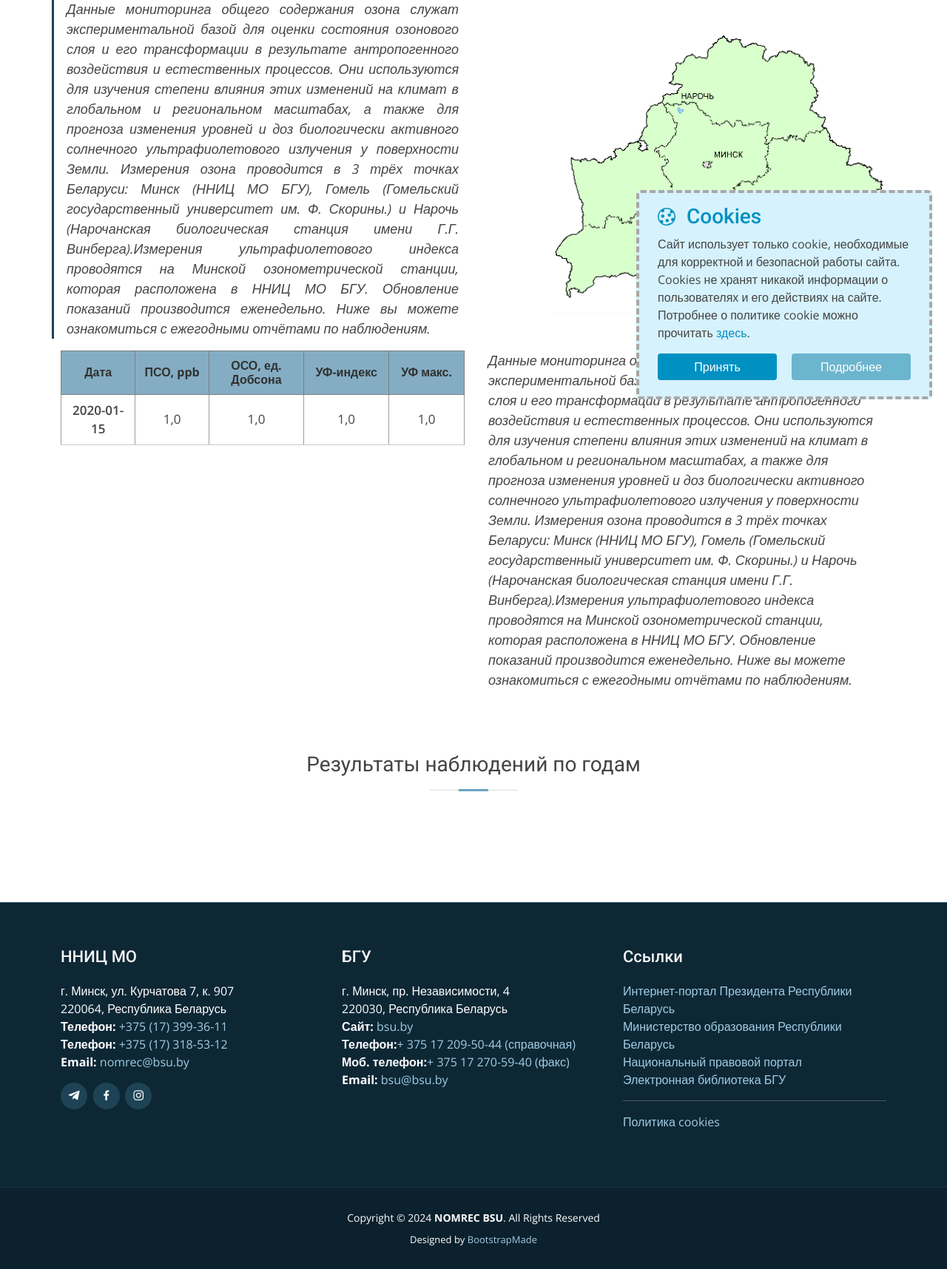
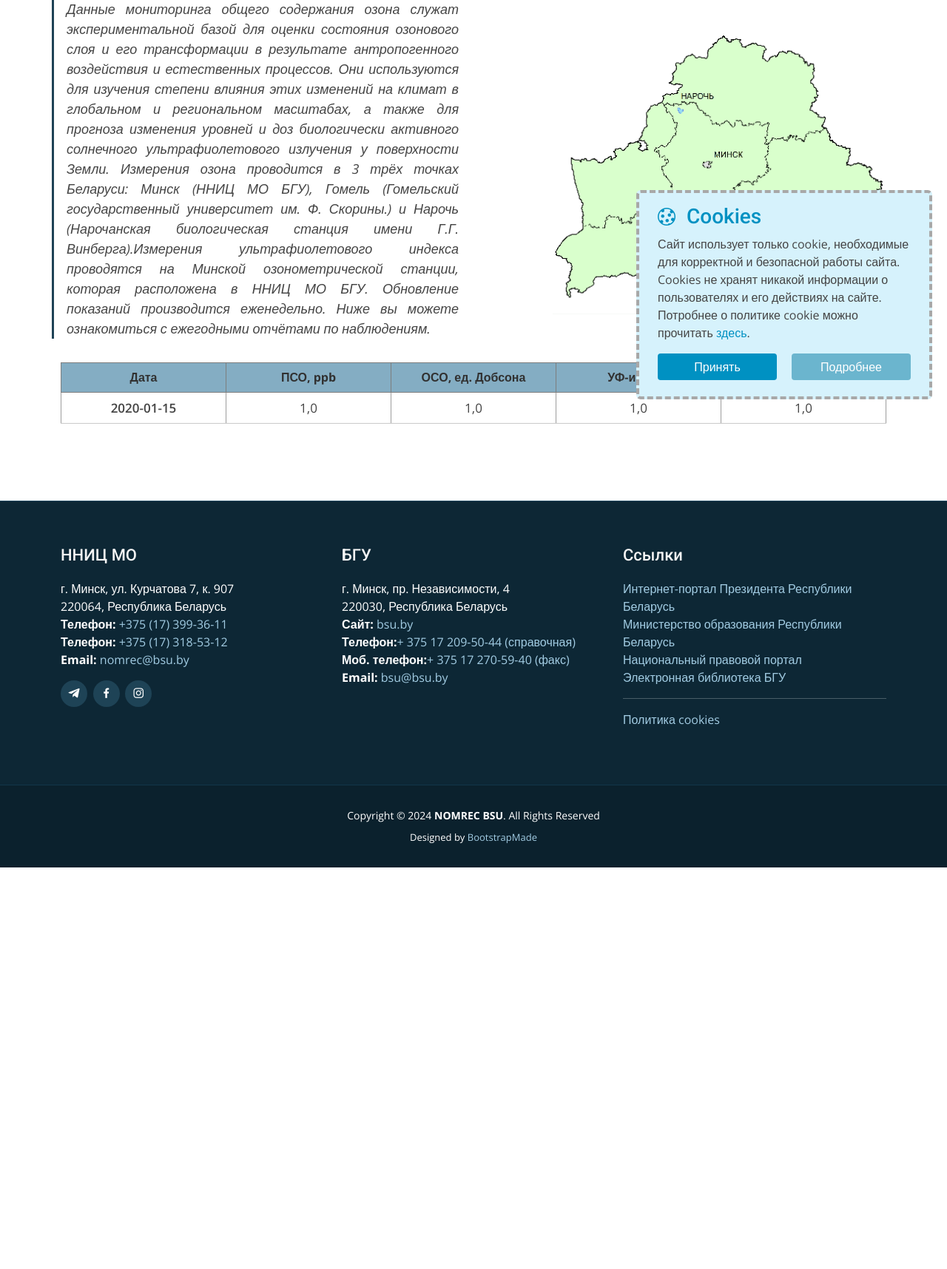
Before and after one commit to silkov78/ozone-bsu, a Django app: page /observations/info/ in a window 1280 px wide. Shown: the part 245-1961 px from the top of the page at 74% size. After the commit the page ends 1418 px from the top, so only its background shows below. Run offline with Django 4.2, Linux system fonts and the light colour scheme; tables that the repository leaves empty hold one stand-in row (values such as "Sample post"); parts of the project's set-up code (start-up, migrations or seed data) failed here and were passed over; some libraries are stand-ins or nearby versions.

Commit message:
annual-reports: as a string;

```diff
--- a/ozone_v4/templates/articles.html
+++ b/ozone_v4/templates/articles.html
@@ -11,7 +11,7 @@
                     <h2>{% trans 'Публикации' %}</h2>
                 </div>
 
-                <blockquote class="annual-blockquote col-lg-12 col-sm-12 mb-5">
+                <blockquote class="annual-blockquote col-lg-12 col-sm-12 mb-5" data-aos="fade-up" data-aos-easing="ease-in-out" data-aos-duration="650">
                     <p class="annual-text">
                         {% trans 'Мониторинг озонового слоя представляет собой систему наблюдений за состоянием озонового слоя, а также оценку и прогнозирование его изменений в целях своевременного выявления негативных воздействий природных и антропогенных факторов. Ежегодные отчеты по мониторингу озонового слоя:' %}
 
--- a/ozone_v4/templates/observations-info.html
+++ b/ozone_v4/templates/observations-info.html
@@ -9,7 +9,7 @@
             <div class="section-title">
                 <h2>{% trans 'Наблюдения' %}</h2>
             </div>
-            <div class="annual-info row d-flex justify-content-between align-items-center">
+            <div class="annual-info row d-flex justify-content-between align-items-center mb-3" data-aos="fade-up" data-aos-easing="ease-in-out" data-aos-duration="650">
 				<blockquote class="annual-blockquote col-lg-6 col-sm-12">
 					<p class="annual-text">
 						{% trans 'Данные мониторинга общего содержания озона служат экспериментальной базой для оценки состояния озонового слоя и его трансформации в результате антропогенного воздействия и естественных процессов. Они используются для изучения степени влияния этих изменений на климат в глобальном и региональном масштабах, а также для прогноза изменения уровней и доз биологически активного солнечного ультрафиолетового излучения у поверхности Земли. Измерения озона проводится в 3 трёх точках Беларуси: Минск (ННИЦ МО БГУ), Гомель (Гомельский государственный университет им. Ф. Скорины.) и Нарочь (Нарочанская биологическая станция имени Г.Г. Винберга).Измерения ультрафиолетового индекса проводятся на Минской озонометрической станции, которая расположена в ННИЦ МО БГУ. Обновление показаний производится еженедельно. Ниже вы можете ознакомиться с ежегодными отчётами по наблюдениям.' %}
@@ -21,7 +21,7 @@
 			</div>
             <div class="annual-observ row  justify-content-betweeen mb-4" data-aos="fade-up" data-aos-easing="ease-in-out" data-aos-duration="650">
 
-				<div class="col-lg-6">
+				<div class="col-12">
 					<table class="observ-table col-lg-7 animate__animated animate__fadeInDown">
 					<thead class="">
 						<tr>
@@ -47,39 +47,15 @@
 				</div>
 
 
-				<div class="annual-blockquote col-lg-6 col-sm-12">
-					<p class="annual-text">
-						{% trans 'Данные мониторинга общего содержания озона служат экспериментальной базой для оценки состояния озонового слоя и его трансформации в результате антропогенного воздействия и естественных процессов. Они используются для изучения степени влияния этих изменений на климат в глобальном и региональном масштабах, а также для прогноза изменения уровней и доз биологически активного солнечного ультрафиолетового излучения у поверхности Земли. Измерения озона проводится в 3 трёх точках Беларуси: Минск (ННИЦ МО БГУ), Гомель (Гомельский государственный университет им. Ф. Скорины.) и Нарочь (Нарочанская биологическая станция имени Г.Г. Винберга).Измерения ультрафиолетового индекса проводятся на Минской озонометрической станции, которая расположена в ННИЦ МО БГУ. Обновление показаний производится еженедельно. Ниже вы можете ознакомиться с ежегодными отчётами по наблюдениям.' %}
-					</p>
-				</div>
+<!--				<div class="annual-blockquote col-lg-6 col-sm-12">-->
+<!--					<p class="annual-text">-->
+<!--						{% trans 'Данные мониторинга общего содержания озона служат экспериментальной базой для оценки состояния озонового слоя и его трансформации в результате антропогенного воздействия и естественных процессов. Они используются для изучения степени влияния этих изменений на климат в глобальном и региональном масштабах, а также для прогноза изменения уровней и доз биологически активного солнечного ультрафиолетового излучения у поверхности Земли. Измерения озона проводится в 3 трёх точках Беларуси: Минск (ННИЦ МО БГУ), Гомель (Гомельский государственный университет им. Ф. Скорины.) и Нарочь (Нарочанская биологическая станция имени Г.Г. Винберга).Измерения ультрафиолетового индекса проводятся на Минской озонометрической станции, которая расположена в ННИЦ МО БГУ. Обновление показаний производится еженедельно. Ниже вы можете ознакомиться с ежегодными отчётами по наблюдениям.' %}-->
+<!--					</p>-->
+<!--				</div>-->
 
             </div>
         </div>
     </section>
-
-    <section class="report about">
-		<div class="container">
-			<div class="section-title">
-				<h2>{% trans 'Результаты наблюдений по годам' %}</h2>
-			</div>
-
-			<div class="row">
-				{% for report in annual_reports %}
-				<div class="col-md-4 col-lg-2 d-flex align-items-stretch" data-aos="fade-up"
-					data-aos-easing="ease-in-out" data-aos-duration="450">
-					<div class="icon-box icon-box-cyan reports__box">
-						<a href="{{report.report_file.url}}" target="_blank" class="reports__url">
-							<h4 class="reports__title">
-								{{report.year}}
-							</h4>
-							<i class="bi bi-file-earmark-text h1 reports__button"></i>
-						</a>
-					</div>
-				</div>
-				{% endfor %}
-			</div>
-		</div>
-	</section>
 
 </main>
 
```
Also changed, not shown: ozone_v4/locale/be/LC_MESSAGES/django.po, ozone_v4/locale/en/LC_MESSAGES/django.po.
